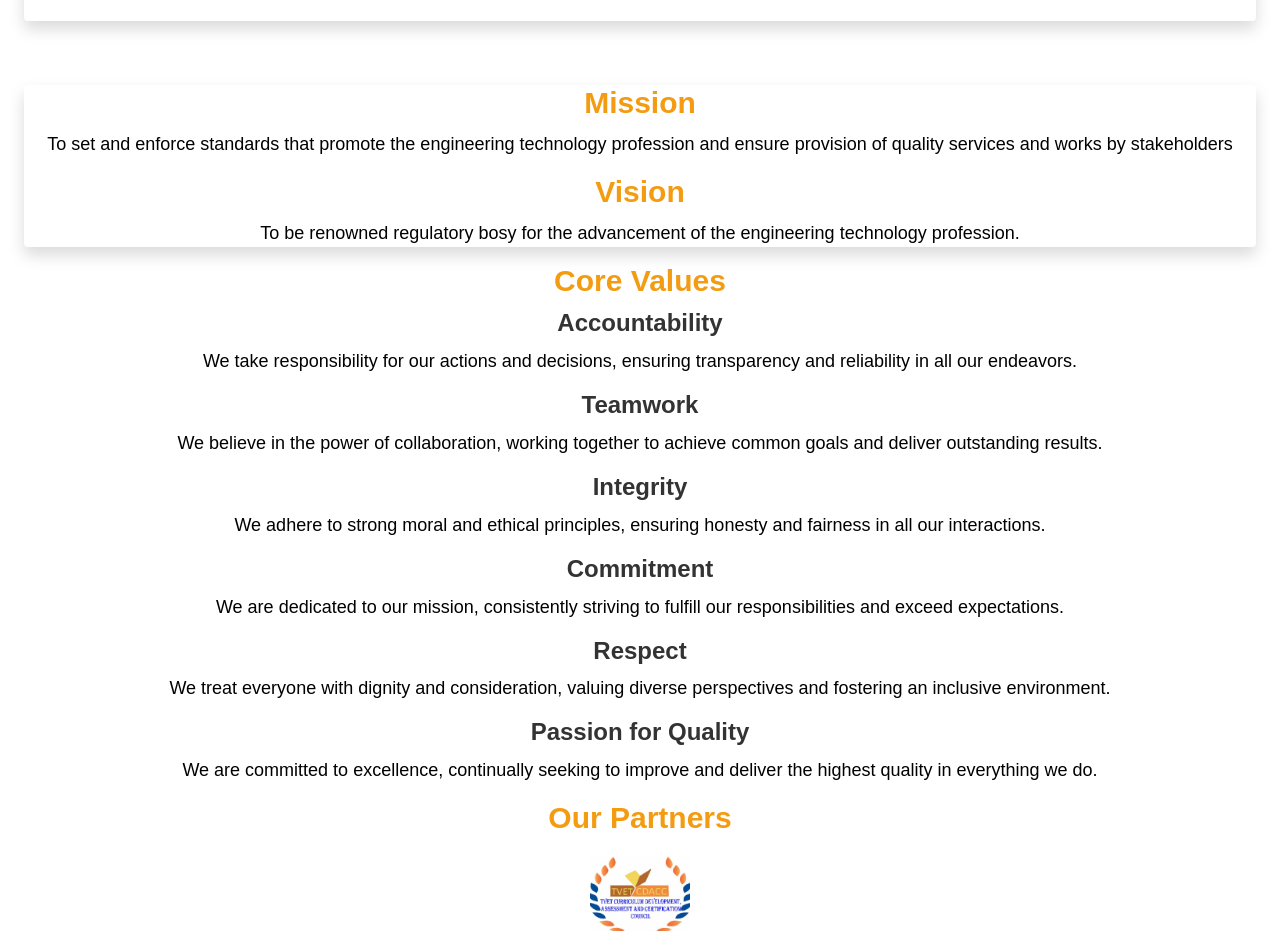
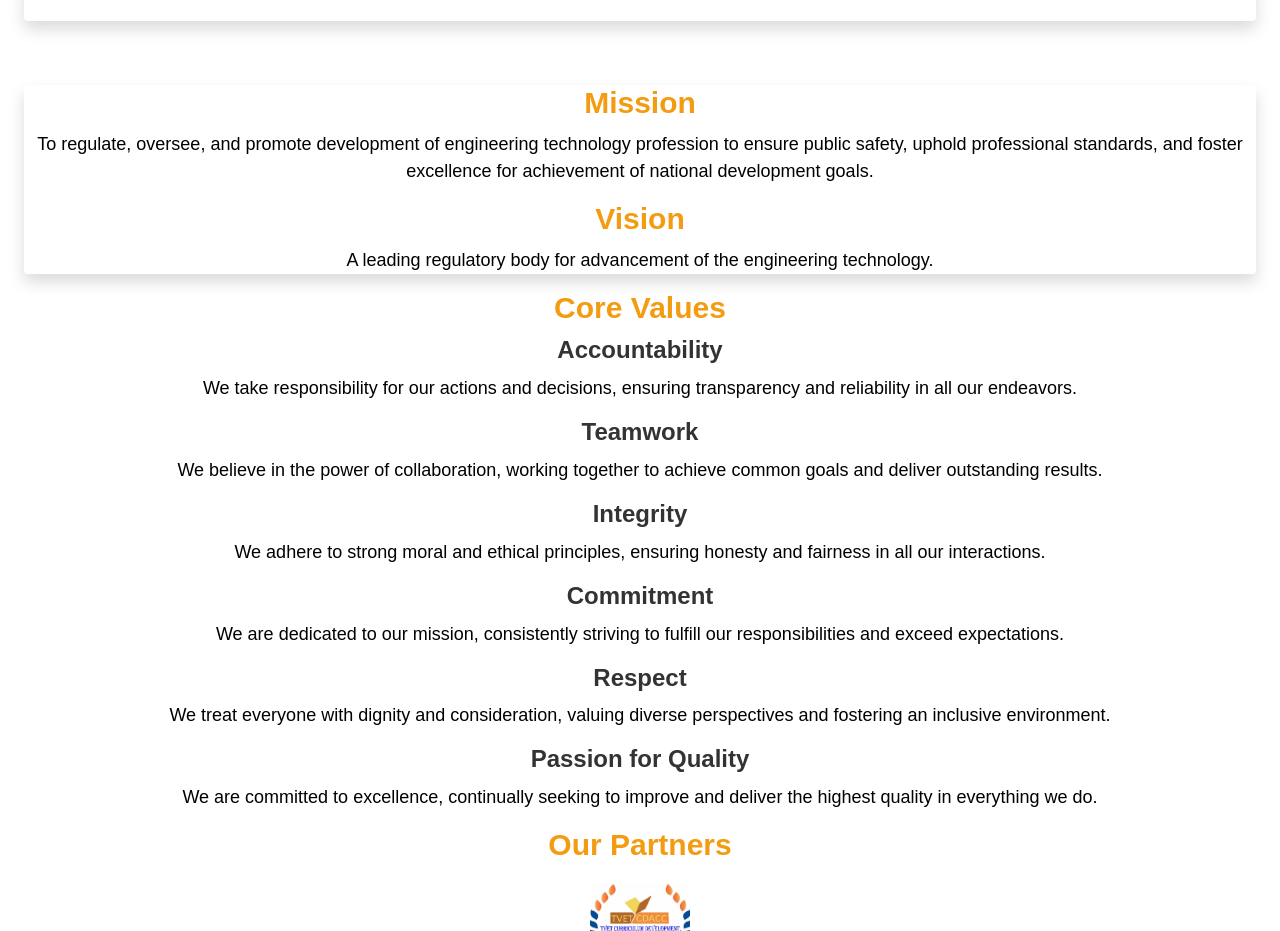
Before and after one commit to tmm-tech/KETRB, a React (Create React App) app in the folder ketrb-frontend/: page /about in a window 1280 px wide. Shown: the part 1280-2211 px from the top of the page. Built offline with nearby package versions, Linux system fonts and the light colour scheme; a web font is replaced by a local one.

Commit message:
Amended mission and vision

```diff
--- a/ketrb-frontend/src/Page/About.jsx
+++ b/ketrb-frontend/src/Page/About.jsx
@@ -136,14 +136,12 @@ const About = () => {
             <div className="mission-vision-content bg-white p-8 rounded shadow">
               <h2 className="about-heading">Mission</h2>
               <p className="about-description">
-                To set and enforce standards that promote the engineering
-                technology profession and ensure provision of quality services
-                and works by stakeholders
+                To regulate, oversee, and promote development of engineering technology profession to ensure public
+                safety, uphold professional standards, and foster excellence for achievement of national development goals.
               </p>
               <h2 className="about-heading mt-8">Vision</h2>
               <p className="about-description">
-                To be renowned regulatory bosy for the advancement of the
-                engineering technology profession.
+                A leading regulatory body for advancement of the engineering technology.
               </p>
             </div>
           </div>
```
